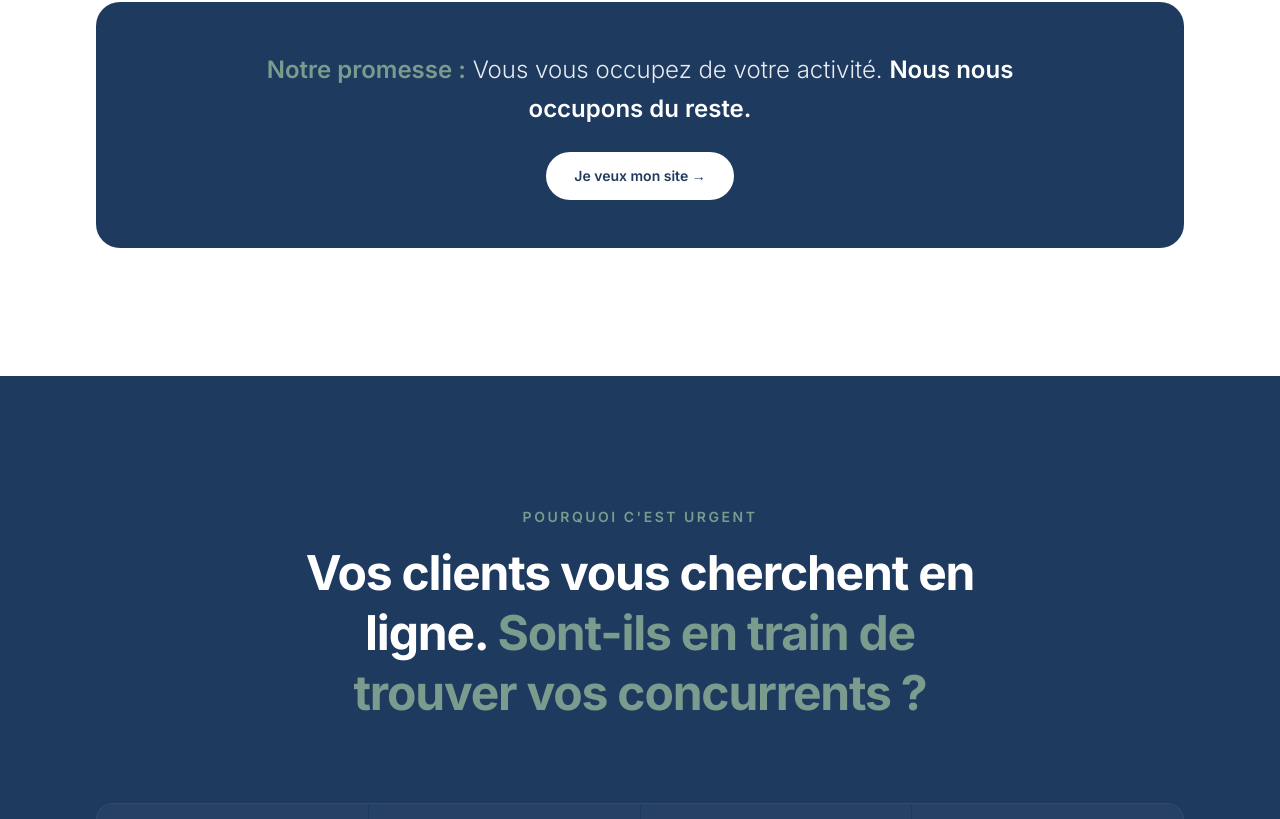
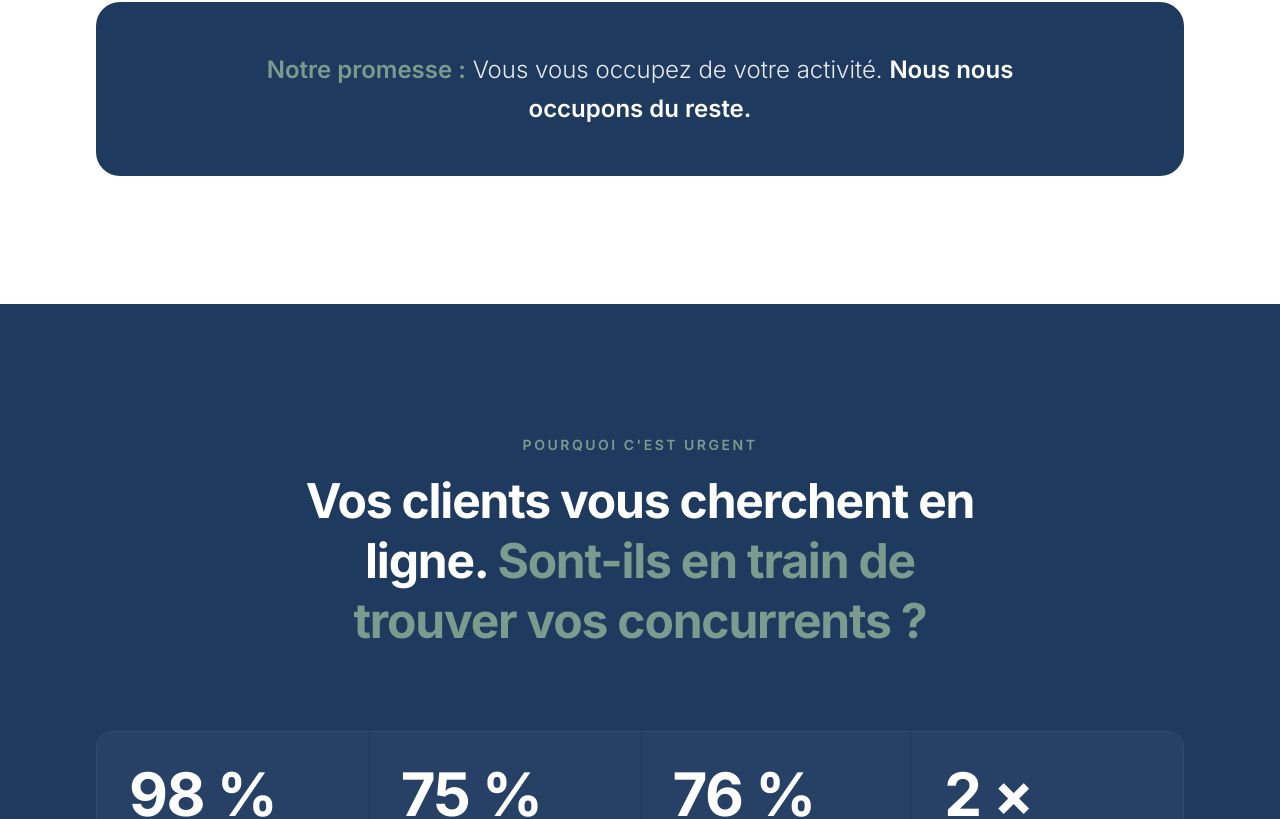
Before and after one commit to hthouary/Evidence-L-man, a Next.js app: page / in a window 1280 px wide. Shown: the part 2687-3506 px from the top of the page. Built offline with nearby package versions, Linux system fonts and the light colour scheme; a web font is replaced by a local one.

Commit message:
Supprime les CTA de la section Promesse et Avis clients
https://claude.ai/code/session_013JUszV52xZkZSQFpJj5WwM

```diff
--- a/src/components/sections/Solution.tsx
+++ b/src/components/sections/Solution.tsx
@@ -77,14 +77,6 @@ export default function Solution() {
               Nous nous occupons du reste.
             </span>
           </p>
-          <a
-            href={siteConfig.calendly}
-            target="_blank"
-            rel="noopener noreferrer"
-            className="mt-6 inline-flex items-center gap-2 rounded-full bg-white px-7 py-3.5 text-sm font-semibold text-[#1E3A5F] transition-transform hover:scale-105"
-          >
-            Je veux mon site →
-          </a>
         </div>
       </div>
     </section>
--- a/src/components/sections/Testimonials.tsx
+++ b/src/components/sections/Testimonials.tsx
@@ -53,16 +53,6 @@ export default function Testimonials() {
             </Reveal>
           ))}
         </div>
-        <div className="mt-14 text-center">
-          <a
-            href={siteConfig.calendly}
-            target="_blank"
-            rel="noopener noreferrer"
-            className="inline-flex items-center gap-2 rounded-full bg-[#1E3A5F] px-7 py-3.5 text-sm font-semibold text-white transition-transform hover:scale-105"
-          >
-            Rejoindre nos clients satisfaits →
-          </a>
-        </div>
       </div>
     </section>
   );
```
